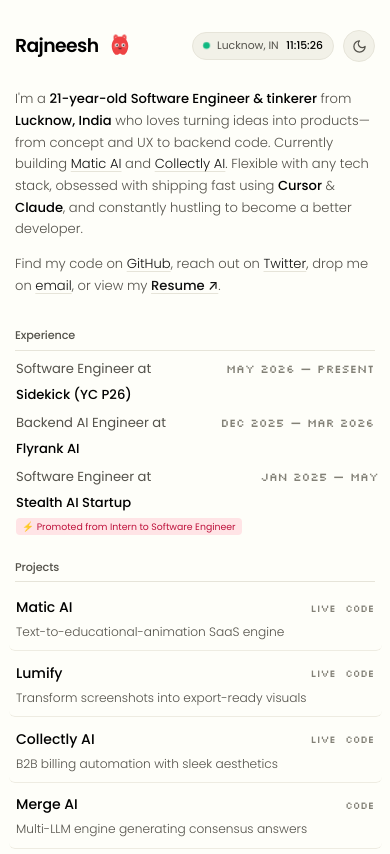
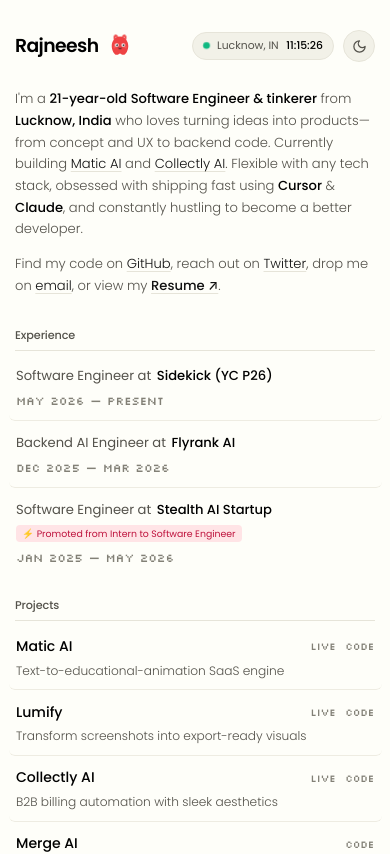
Before and after one commit to rajneeshverma1/graviton, a Next.js app: page / in a window 390 px wide. Shown: the top 854 px of the page. Built offline with nearby package versions, Linux system fonts and the light colour scheme.

Commit message:
style(experience): polish mobile experience row padding and date typography

```diff
--- a/src/components/WorkSection.tsx
+++ b/src/components/WorkSection.tsx
@@ -32,6 +32,7 @@
           return (
             <div
               key={item.id}
+              className="work-row-container"
               style={{
                 borderRadius: "var(--radius-sm)",
                 transition: "var(--transition)",
@@ -46,7 +47,7 @@
                 type="button"
                 onClick={() => toggleExpand(item.id)}
                 aria-expanded={isExpanded}
-                className={isExpanded ? "" : "hover-row"}
+                className={`work-row-header ${isExpanded ? "" : "hover-row"}`}
                 style={{
                   width: "100%",
                   textAlign: "left",
```
